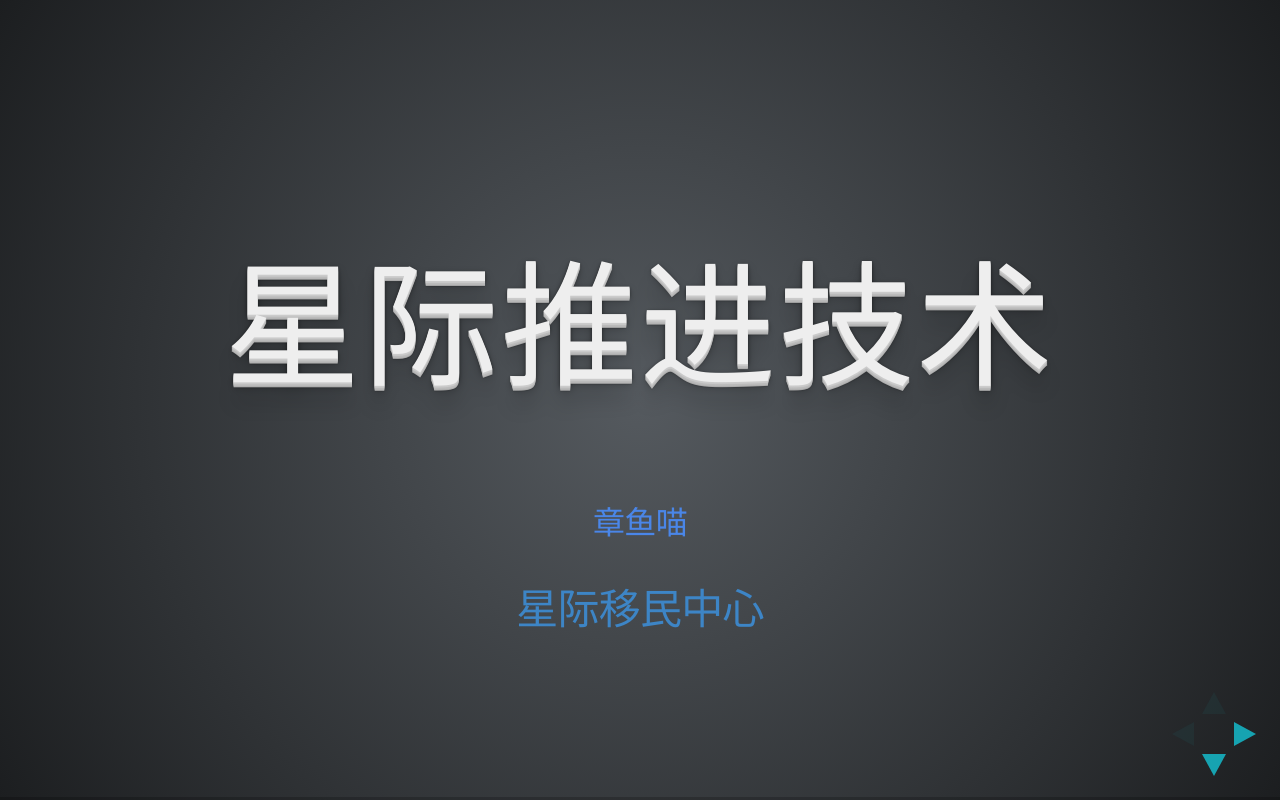
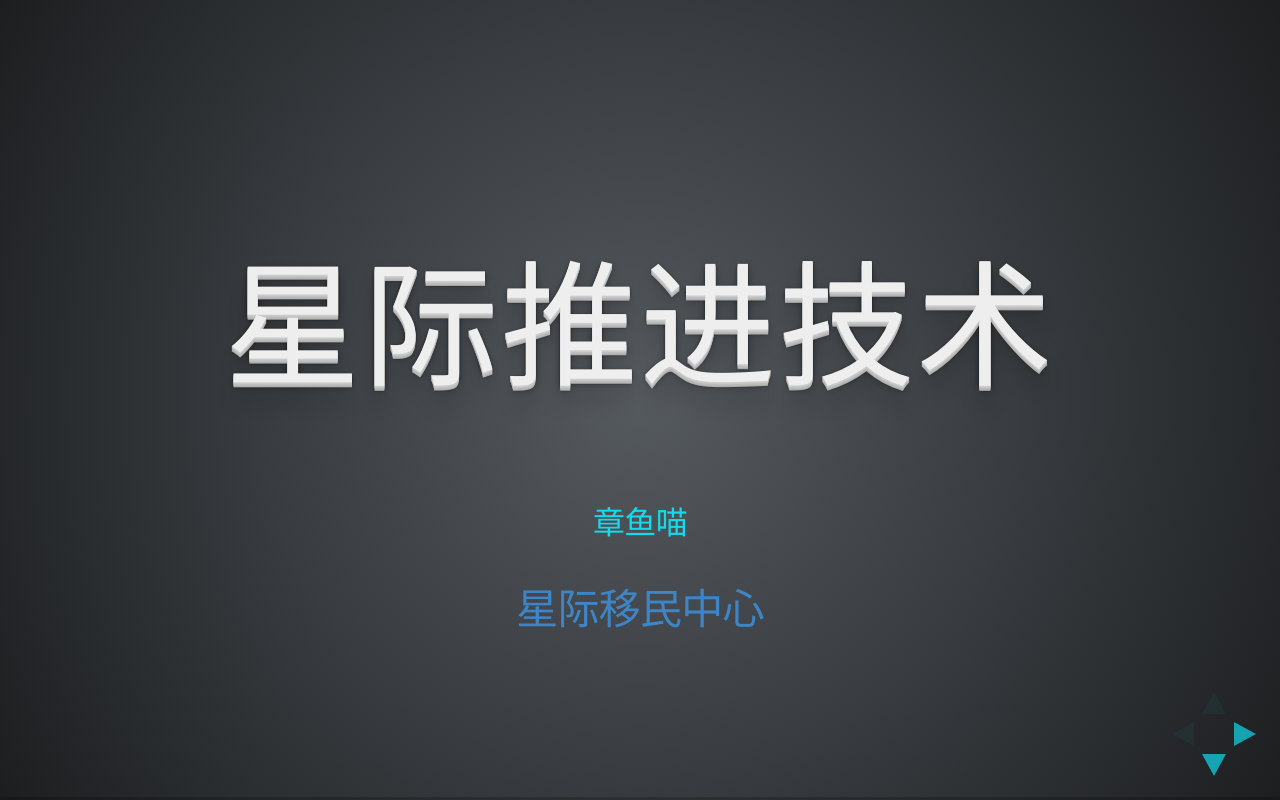
Before and after one commit to InterImm/roundTable, a website: page archive/propulsion/slides/index.html in a window 1280 px wide. Drawn offline with Linux system fonts and the light colour scheme.

Commit message:
update link

```diff
--- a/archive/propulsion/slides/index.html
+++ b/archive/propulsion/slides/index.html
@@ -56,7 +56,7 @@
         <br>
     </div>
 <div>
-    <font color="#4a86e8" style="font-size: 32px;">章鱼喵</font>
+    <font color="#4a86e8" style="font-size: 32px;"><a href="http://www.douban.com/people/emptymalei/" target="_blank">章鱼喵</a></font>
 </div>
 <div>
 <font color="#4a86e8" style="font-size: 32px;">
```
